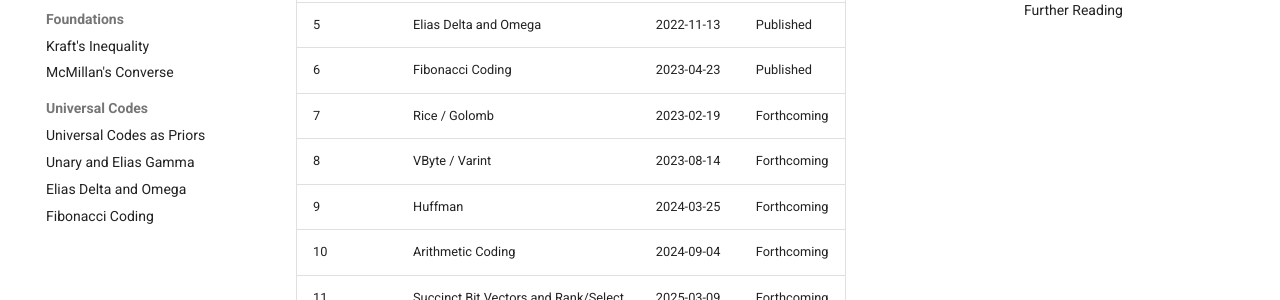
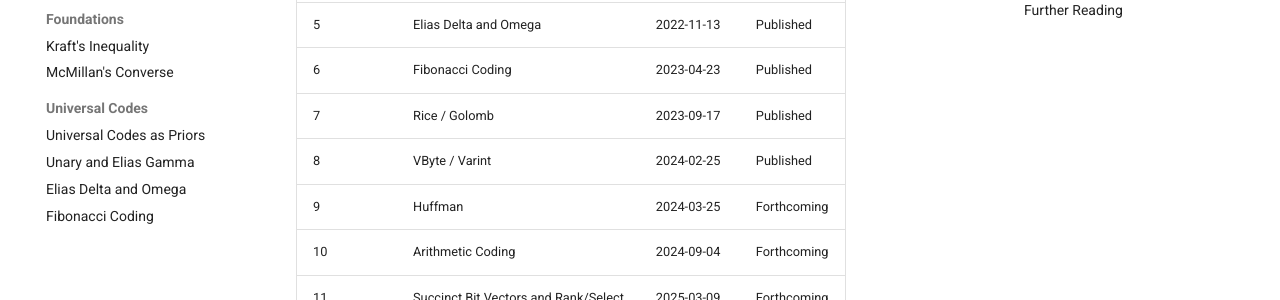
Before and after one commit to queelius/wire-formats, an MkDocs documentation site: the page built from docs/about.md, in a window 1280 px wide and 900 px high, scrolled down 448 px. Shown: the part 152-452 px from the top of the window. Built offline with MkDocs 1.6.1 and Material for MkDocs 9.7.7, drawn with Linux system fonts in a browser that asks for light colours.

Commit message:
docs(about): mark posts 7 and 8 as Published
Co-Authored-By: Claude Opus 4.7 (1M context) <noreply@anthropic.com>

```diff
--- a/docs/about.md
+++ b/docs/about.md
@@ -17,8 +17,8 @@ The series is planned for 13 posts spanning 2020 through 2026, roughly 2 posts p
 | 4 | Unary and Elias Gamma | 2022-06-19 | Published |
 | 5 | Elias Delta and Omega | 2022-11-13 | Published |
 | 6 | Fibonacci Coding | 2023-04-23 | Published |
-| 7 | Rice / Golomb | 2023-02-19 | Forthcoming |
-| 8 | VByte / Varint | 2023-08-14 | Forthcoming |
+| 7 | Rice / Golomb | 2023-09-17 | Published |
+| 8 | VByte / Varint | 2024-02-25 | Published |
 | 9 | Huffman | 2024-03-25 | Forthcoming |
 | 10 | Arithmetic Coding | 2024-09-04 | Forthcoming |
 | 11 | Succinct Bit Vectors and Rank/Select | 2025-03-09 | Forthcoming |
```
